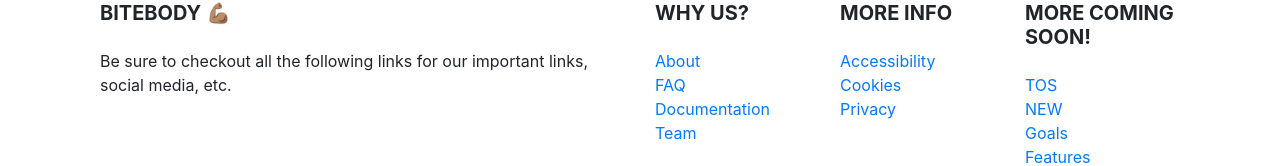
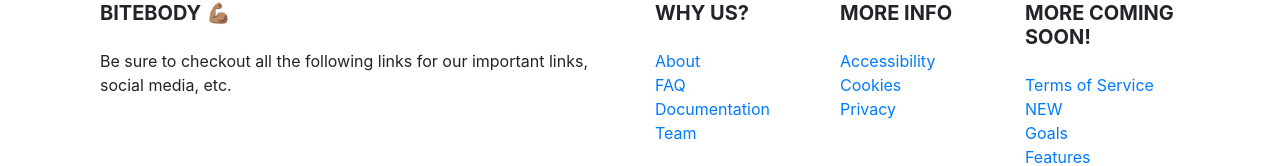
Before and after one commit to Bite-Body/bitebody-front-end, a React (Create React App) app: page / in a window 1280 px wide. Shown: the part 850-1016 px from the top of the page. Built offline with nearby package versions, Linux system fonts and the light colour scheme.

Commit message:
TOS finally up. Trying to fix collab backend

```diff
--- a/src/App.js
+++ b/src/App.js
@@ -17,6 +17,7 @@ import Calculator from './components/Calculator/Calculator'
 import Access from './components/FooterLinks/Accessibility'
 import Cookies from './components/FooterLinks/Cookies'
 import Privacy from './components/FooterLinks/Privacy'
+import TOS from './components/FooterLinks/TermsOfService'
 
 class App extends Component {
   render() {
@@ -29,6 +30,7 @@ class App extends Component {
             <Route exact path="/login" component={Login} />
             <Route exact path="/register" component={Register} />
             <Route exact path="/faq" component={FAQ} />
+            <Route exact path = "/tos" component = {TOS} />
             <Route exact path="/about" component={About} />
             <Route exact path="/documentation" component={Documentation} />
             <Route exact path="/team" component={Team} />
--- a/src/components/Footer.js
+++ b/src/components/Footer.js
@@ -96,7 +96,9 @@ const FooterPagePro = () => {
             </h5>
             <ul className="list-unstyled">
               <li>
-                <a href="#!">TOS</a>
+              <Link to="/tos">
+              Terms of Service
+              </Link>
               </li>
               <li>
                 <a href="#!">NEW</a>
```
Also changed, not shown: 1 other file (tests, documents, lock files or other folders).
